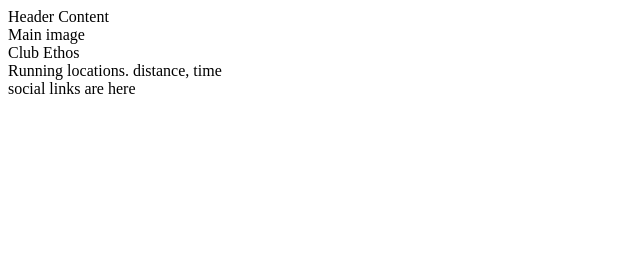
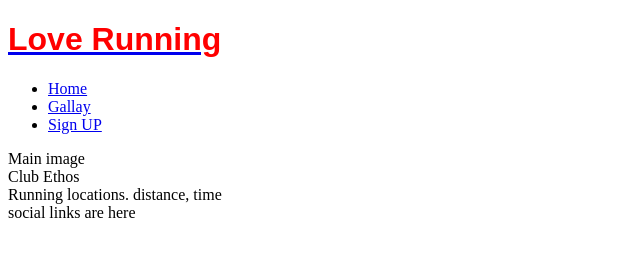
Before and after one commit to yuyizhong/love-running-wt, a plain HTML site: page index.html in a window 1280 px wide. Shown: the whole page, without its empty margins (0-640 px from the left). Drawn offline with Linux system fonts and the light colour scheme.

Commit message:
add main structure of head

```diff
--- a/index.html
+++ b/index.html
@@ -1,5 +1,6 @@
 <!DOCTYPE html>
 <html lang="en">
+
 <head>
     <meta charset="UTF-8">
     <meta http-equiv="X-UA-Compatible" content="IE=edge">
@@ -11,8 +12,30 @@
     <title> Love Running WT </title>
 
 </head>
+
 <body>
-    <header>Header Content</header>
+    <header>
+        <a href="index.html">
+            <h1>
+                Love Running
+            </h1>
+        </a>
+        <nav>
+            <ul>
+
+                <li>
+                    <a href="#">Home</a>
+                </li>
+                <li>
+                    <a href="#">Gallay</a>
+                </li>
+                <li>
+                    <a href="#">Sign UP</a>
+                </li>
+            </ul>
+
+        </nav>
+    </header>
     <section>
         Main image
     </section>
@@ -27,4 +50,5 @@
     </footer>
 
 </body>
+
 </html>
```
